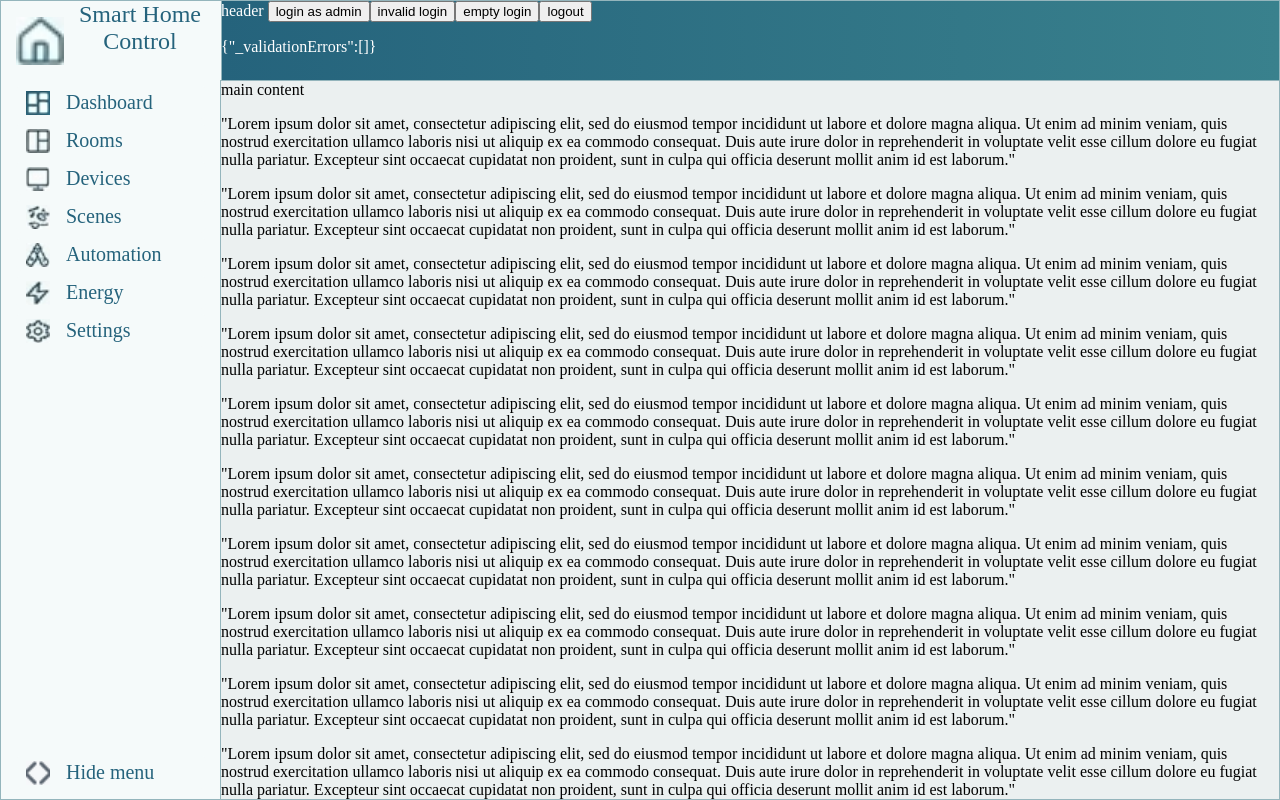
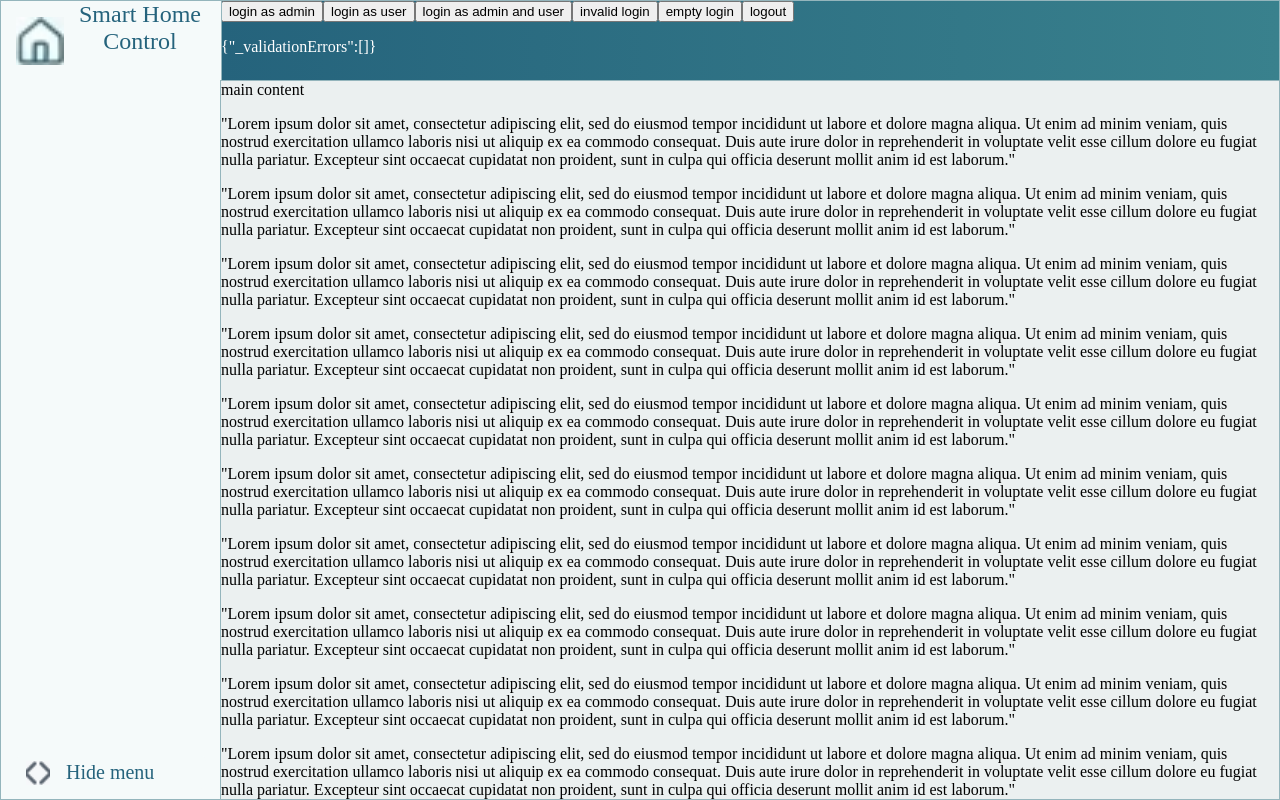
Before and after one commit to NoobPsycho100/AngDreemTeam3.0-SmartHome, an Angular app in the folder client/: page / in a window 1280 px wide. Built offline with nearby package versions, Linux system fonts and the light colour scheme.

Commit message:
Added appIfHasPermission directive - allowing to easily hide controls for users without permissions

```diff
--- a/client/src/core/models/domain/auth.ts
+++ b/client/src/core/domain/auth.ts
@@ -1,6 +1,10 @@
 export type Role = 'Unknown' | 'Admin' | 'User';
 
-export type Permission = 'AdminPanel' | 'RegisterAdmin' | 'Dashboard' | 'RoomsView' | 'RoomsEdit';
+export type Permission = 'AdminPanel' | 'RegisterAdmin' |
+                         'Dashboard' | 'RoomsView' | 'RoomsEdit' |
+                         'DevicesView' | 'DevicesEdit' |
+                         'ScenesView' | 'ScenesEdit' |
+                         'Automation' | 'Energy';
 
 export class AuthData
 {
--- a/client/src/core/services/auth-service.ts
+++ b/client/src/core/services/auth-service.ts
@@ -1,9 +1,10 @@
 import { HttpClient } from '@angular/common/http';
 import { inject, Injectable, signal, Signal, WritableSignal } from '@angular/core';
+import { toObservable } from '@angular/core/rxjs-interop';
 import { map, Observable } from 'rxjs';
 import { LoginRequest } from '../models/requests/login-request';
 import { OkResult, Response, ValidationErrorResult } from '../models/response';
-import { AuthData, Unauthorized } from '../models/domain/auth';
+import { AuthData, Unauthorized } from '../domain/auth';
 
 @Injectable({providedIn: 'root'})
 export class AuthService
@@ -12,6 +13,7 @@ export class AuthService
 
     private readonly _currentAuthData: WritableSignal<AuthData> = signal(Unauthorized);
     public readonly currentAuthData: Signal<AuthData> = this._currentAuthData.asReadonly();
+    public readonly currentAuthChange: Observable<AuthData> = toObservable(this.currentAuthData);
 
     private setCurrentUser(token: string)
     {
--- a/client/src/layout/app/app.html
+++ b/client/src/layout/app/app.html
@@ -1,6 +1,5 @@
 <div id="layout" [class]="menuState()">
   <div id="header">
-    header
     <app-header />
   </div>
   <div id="menu">
--- a/client/src/layout/header/header.html
+++ b/client/src/layout/header/header.html
@@ -1,5 +1,7 @@
 {{ currentUserName() }}
 <button (click)="login('admin', '12345')">login as admin</button>
+<button (click)="login('NoobPsycho', '123456')">login as user</button>
+<button (click)="login('NoobPsycho100', '123456')">login as admin and user</button>
 <button (click)="login('admin', '123453123')">invalid login</button>
 <button (click)="login('', '')">empty login</button>
 <button (click)="logout()">logout</button>
--- a/client/src/layout/menu/menu.html
+++ b/client/src/layout/menu/menu.html
@@ -4,13 +4,13 @@
     </div>
 
     <div id="menu">
-        <a class="menu-item"><img class="icon" src="icons/menu/dashboard.png" /><span>Dashboard</span></a>
-        <a class="menu-item"><img class="icon" src="icons/menu/rooms.png" /><span>Rooms</span></a>
-        <a class="menu-item"><img class="icon" src="icons/menu/devices.png" /><span>Devices</span></a>
-        <a class="menu-item"><img class="icon" src="icons/menu/scenes.png" /><span>Scenes</span></a>
-        <a class="menu-item"><img class="icon" src="icons/menu/automation.png" /><span>Automation</span></a>
-        <a class="menu-item"><img class="icon" src="icons/menu/energy.png" /><span>Energy</span></a>
-        <a class="menu-item"><img class="icon" src="icons/menu/settings.png" /><span>Settings</span></a>
+        <a class="menu-item" *appIfHasPermission="'Dashboard'"><img class="icon" src="icons/menu/dashboard.png" /><span>Dashboard</span></a>
+        <a class="menu-item" *appIfHasPermission="'RoomsView'"><img class="icon" src="icons/menu/rooms.png" /><span>Rooms</span></a>
+        <a class="menu-item" *appIfHasPermission="'DevicesView'"><img class="icon" src="icons/menu/devices.png" /><span>Devices</span></a>
+        <a class="menu-item" *appIfHasPermission="'ScenesView'"><img class="icon" src="icons/menu/scenes.png" /><span>Scenes</span></a>
+        <a class="menu-item" *appIfHasPermission="'Automation'"><img class="icon" src="icons/menu/automation.png" /><span>Automation</span></a>
+        <a class="menu-item" *appIfHasPermission="'Energy'"><img class="icon" src="icons/menu/energy.png" /><span>Energy</span></a>
+        <a class="menu-item" *appIfHasPermission="'AdminPanel'"><img class="icon" src="icons/menu/settings.png" /><span>Settings</span></a>
     </div>
 
     <div id="hide-buttons">
--- a/client/src/layout/menu/menu.ts
+++ b/client/src/layout/menu/menu.ts
@@ -1,10 +1,11 @@
 import { Component, Signal, signal, WritableSignal } from '@angular/core';
+import { AppIfHasPermission } from '../../shared/directives/if-has-permission';
 
 export type MenuState = 'normal' | 'collapsed' | 'hidden';
 
 @Component({
   selector: 'app-menu',
-  imports: [],
+  imports: [AppIfHasPermission],
   templateUrl: './menu.html',
   styleUrl: './menu.less'
 })
--- /dev/null
+++ b/client/src/shared/directives/if-has-permission.ts
@@ -0,0 +1,39 @@
+import { Directive, inject, Input, TemplateRef, ViewContainerRef } from "@angular/core";
+import { Subscription } from "rxjs";
+import { Permission } from "../../core/domain/auth";
+import { AuthService } from "../../core/services/auth-service";
+
+@Directive(
+    {
+        selector: '[appIfHasPermission]',
+        standalone: true,
+    }
+)
+export class AppIfHasPermission
+{
+    private readonly authService: AuthService = inject(AuthService);
+    private previousSubscription: Subscription | null = null;
+
+    constructor(
+        private templateRef: TemplateRef<any>,
+        private viewContainer: ViewContainerRef)
+    {}
+
+    @Input() set appIfHasPermission(permission: Permission)
+    {
+        if (this.previousSubscription != null)
+            this.previousSubscription.unsubscribe();
+
+        this.previousSubscription = this.authService.currentAuthChange.subscribe(auth => {
+            if (!auth.isAuthorized)
+                this.viewContainer.clear();
+
+            else if (auth.permissions.indexOf(permission) == -1)
+                this.viewContainer.clear();
+
+            // current user has permissions
+            else if (this.viewContainer.length == 0)
+                this.viewContainer.createEmbeddedView(this.templateRef);
+        });
+    }
+}
```
Also changed, not shown: client/src/layout/header/header.ts (indentation only), 1 other file (tests, documents, lock files or other folders).
